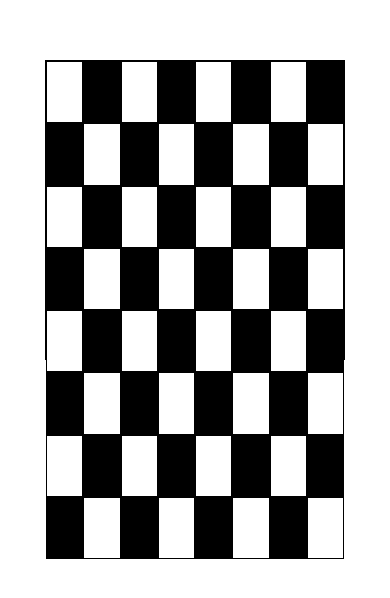
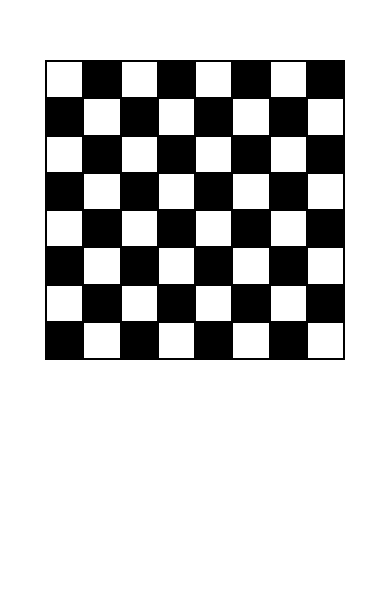
Before and after one commit to marla294/checkers, an Angular app: page / in a window 390 px wide. Shown: the part 212-810 px from the top of the page. Built offline with nearby package versions, Linux system fonts and the light colour scheme.

Commit message:
Adjusting height of squares for mobile

```diff
--- a/src/app/app.component.css
+++ b/src/app/app.component.css
@@ -24,4 +24,7 @@
 		width: 300px;
 		border: 1px solid black;
 	}
+	.square {
+		height: 37.25px;
+	}
 }
--- a/src/app/app.component.ts
+++ b/src/app/app.component.ts
@@ -26,7 +26,6 @@ export class AppComponent implements OnInit {
   			this.board[i] = rowEven;
   			this.board[i+1] = rowOdd;
   		}
-  		console.log(this.board);
   	}
 
 }
```
